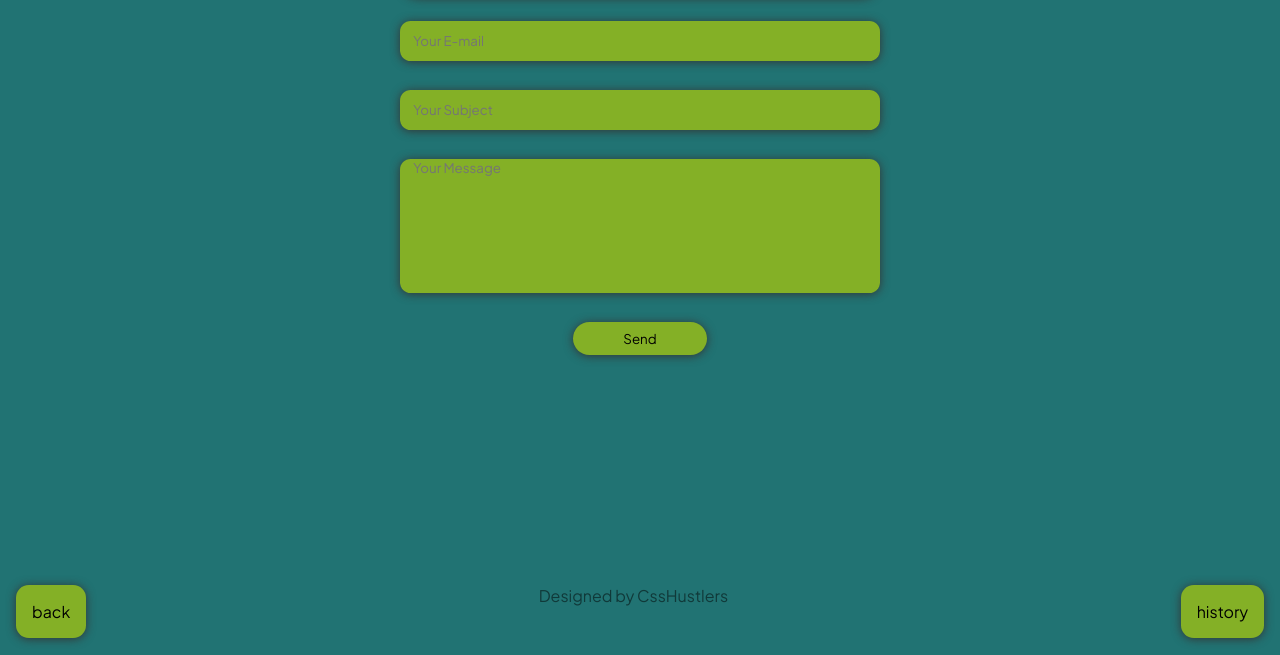
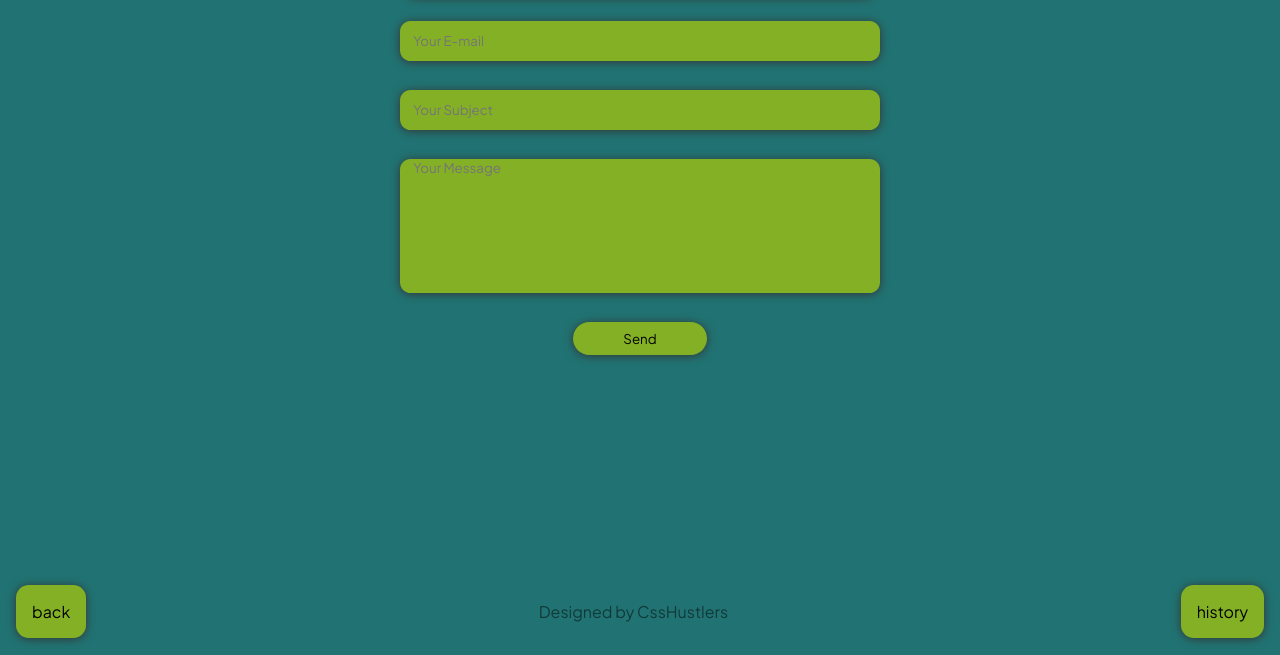
Before and after one commit to DanielMatta/tiu-zadanie, a website built with Vite: page packages/frontend/contact.html in a window 1280 px wide. Shown: the part 145-800 px from the top of the page. Built offline with nearby package versions, Linux system fonts and the light colour scheme.

Commit message:
beauty mistakes

```diff
--- a/packages/frontend/styles/contact.scss
+++ b/packages/frontend/styles/contact.scss
@@ -94,6 +94,7 @@ header {
     user-select: none;
     display: flex;
     justify-content: space-between;
+    align-items: baseline;
     position: fixed;
     bottom: 1px;
     width: 100%;
```
Also changed, not shown: packages/frontend/styles/contact.css, 1 other file.
